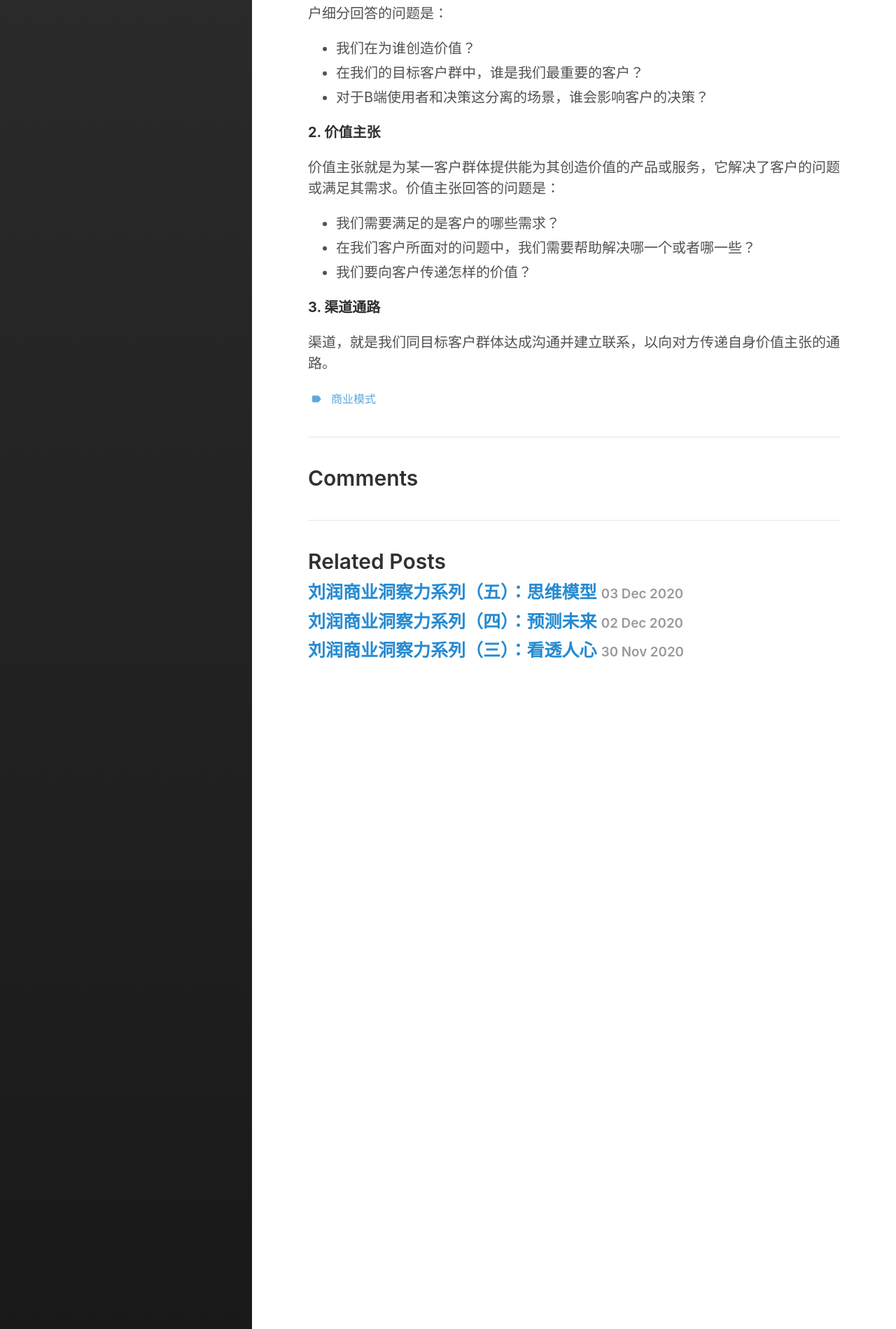
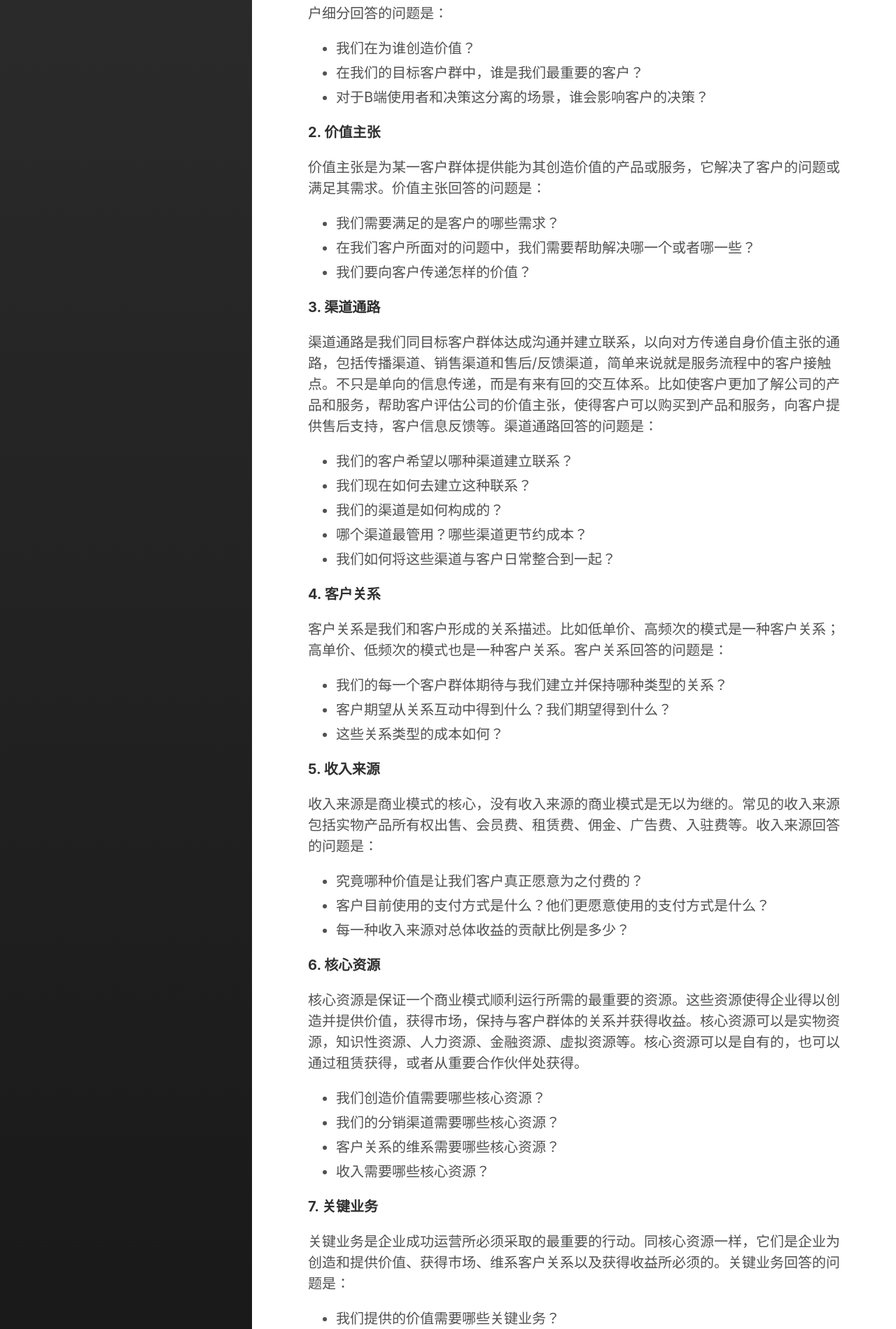
Before and after one commit to Bin0Lin/Bin0Lin.github.io, a Jekyll site: the page built from _posts/2020-12-07-商业画布.md, in a window 1280 px wide. Shown: the part 851-2750 px from the top of the page at 70% size. Built offline with Jekyll 4.4.1, drawn with Linux system fonts in a browser that asks for light colours; some of the changed text lies outside the part shown.

Commit message:
Update 2020-12-07-商业画布.md

```diff
--- a/_posts/2020-12-07-商业画布.md
+++ b/_posts/2020-12-07-商业画布.md
@@ -15,17 +15,75 @@ tags:
 __1. 用户细分__
 
 用户细分就是我们想服务的不用的目标人群或机构，也就是目标客户群或目标受众。用户细分回答的问题是：
+
 - 我们在为谁创造价值？
 - 在我们的目标客户群中，谁是我们最重要的客户？
 - 对于B端使用者和决策这分离的场景，谁会影响客户的决策？
 
 __2. 价值主张__
 
-价值主张就是为某一客户群体提供能为其创造价值的产品或服务，它解决了客户的问题或满足其需求。价值主张回答的问题是：
+价值主张是为某一客户群体提供能为其创造价值的产品或服务，它解决了客户的问题或满足其需求。价值主张回答的问题是：
+
 - 我们需要满足的是客户的哪些需求？
 - 在我们客户所面对的问题中，我们需要帮助解决哪一个或者哪一些？
 - 我们要向客户传递怎样的价值？
 
 __3. 渠道通路__
 
-渠道，就是我们同目标客户群体达成沟通并建立联系，以向对方传递自身价值主张的通路。
+渠道通路是我们同目标客户群体达成沟通并建立联系，以向对方传递自身价值主张的通路，包括传播渠道、销售渠道和售后/反馈渠道，简单来说就是服务流程中的客户接触点。不只是单向的信息传递，而是有来有回的交互体系。比如使客户更加了解公司的产品和服务，帮助客户评估公司的价值主张，使得客户可以购买到产品和服务，向客户提供售后支持，客户信息反馈等。渠道通路回答的问题是：
+
+- 我们的客户希望以哪种渠道建立联系？
+- 我们现在如何去建立这种联系？
+- 我们的渠道是如何构成的？
+- 哪个渠道最管用？哪些渠道更节约成本？
+- 我们如何将这些渠道与客户日常整合到一起？
+
+__4. 客户关系__
+
+客户关系是我们和客户形成的关系描述。比如低单价、高频次的模式是一种客户关系；高单价、低频次的模式也是一种客户关系。客户关系回答的问题是：
+
+- 我们的每一个客户群体期待与我们建立并保持哪种类型的关系？
+- 客户期望从关系互动中得到什么？我们期望得到什么？
+- 这些关系类型的成本如何？
+
+__5. 收入来源__
+
+收入来源是商业模式的核心，没有收入来源的商业模式是无以为继的。常见的收入来源包括实物产品所有权出售、会员费、租赁费、佣金、广告费、入驻费等。收入来源回答的问题是：
+
+- 究竟哪种价值是让我们客户真正愿意为之付费的？
+- 客户目前使用的支付方式是什么？他们更愿意使用的支付方式是什么？
+- 每一种收入来源对总体收益的贡献比例是多少？
+
+__6. 核心资源__
+
+核心资源是保证一个商业模式顺利运行所需的最重要的资源。这些资源使得企业得以创造并提供价值，获得市场，保持与客户群体的关系并获得收益。核心资源可以是实物资源，知识性资源、人力资源、金融资源、虚拟资源等。核心资源可以是自有的，也可以通过租赁获得，或者从重要合作伙伴处获得。
+
+- 我们创造价值需要哪些核心资源？
+- 我们的分销渠道需要哪些核心资源？
+- 客户关系的维系需要哪些核心资源？
+- 收入需要哪些核心资源？
+
+__7. 关键业务__
+
+关键业务是企业成功运营所必须采取的最重要的行动。同核心资源一样，它们是企业为创造和提供价值、获得市场、维系客户关系以及获得收益所必须的。关键业务回答的问题是：
+
+- 我们提供的价值需要哪些关键业务？
+- 我们的分销渠道需要哪些关键业务？
+- 客户关系的维系需要哪些关键业务？
+- 收入需要哪些关键业务？
+
+__8. 合作伙伴__
+
+最基本的一种合作关系或者买卖关系就是以优化资源为目的的，要一家公司拥有全部所需的资源并亲自完成所有的生产、销售、服务环节并不合理，而通过依赖其他占有某项资源或专注于某种生产活动的公司来实现能力的拓展，从而降低成本，提高效率。重要合作可以是非竞争者之间的战略合作，也可以是竞争者之间的战略合作，更常见的则是为保证可靠的供应而建立的供应商和采购商关系。重要合作是保证一个商业模式顺利运行所需的供应商和合作伙伴网络。合作伙伴回答的问题是：
+
+- 谁是我们的关键合作伙伴？
+- 我们从合作伙伴那里获得了哪项核心资源？
+- 我们的合作伙伴参与了哪些关键业务？
+
+__9. 成本结构__
+
+成本结构描述了运营一个商业模式所发生的全部成本。创造和传递价值，维护客户关系，以及创造收益都会发生成本。成本结构回答的问题是：
+
+- 我们商业模式中最重要的固定成本是什么？
+- 最贵的核心资源是什么？
+- 最贵的关键业务是什么？
```
